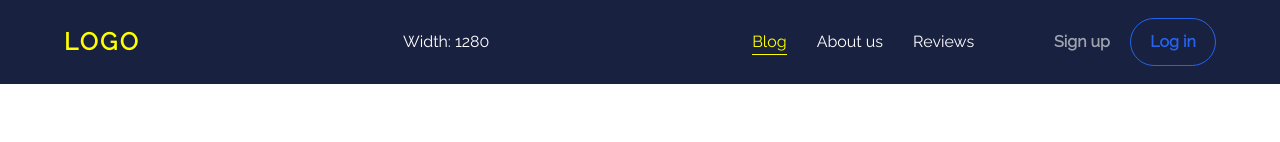
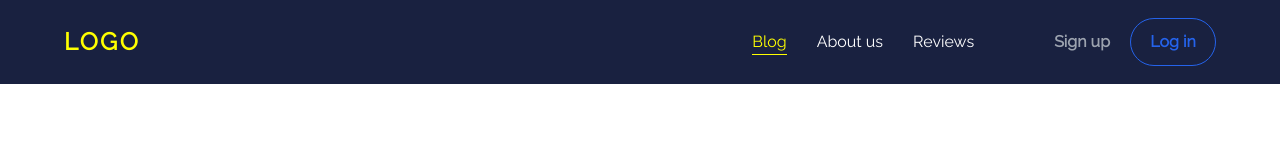
Before and after one commit to kurtprime/News-Article.io, a React (Vite) app: page / in a window 1280 px wide. Shown: the top 142 px of the page. Built offline with nearby package versions, Linux system fonts and the light colour scheme; what upload-js would draw is missing.

Commit message:
finish react project Posts-app

```diff
--- a/src/components/pages/Header.jsx
+++ b/src/components/pages/Header.jsx
@@ -28,7 +28,6 @@ function Header() {
               className="text-[yellow] text-[24px] font-[700] tracking-[2.4px] cursor-pointer">
               LOGO
             </a>
-            <h2>Width: {windowSize.innerWidth}</h2>
 
             <div className="flex flex-row gap-[80px] text-[16px] font-medium">
               <div className="flex flex-row gap-[30px]">
```
